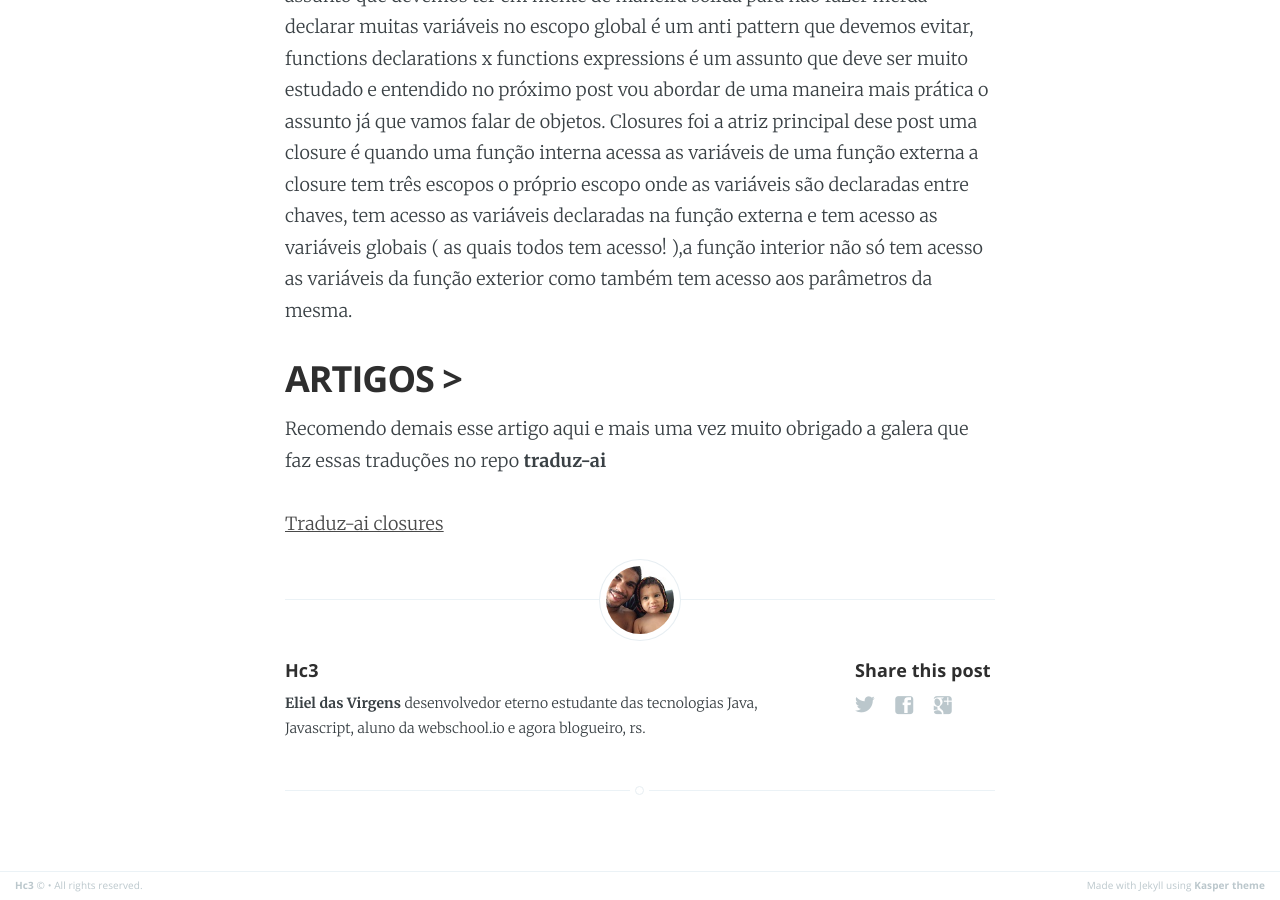
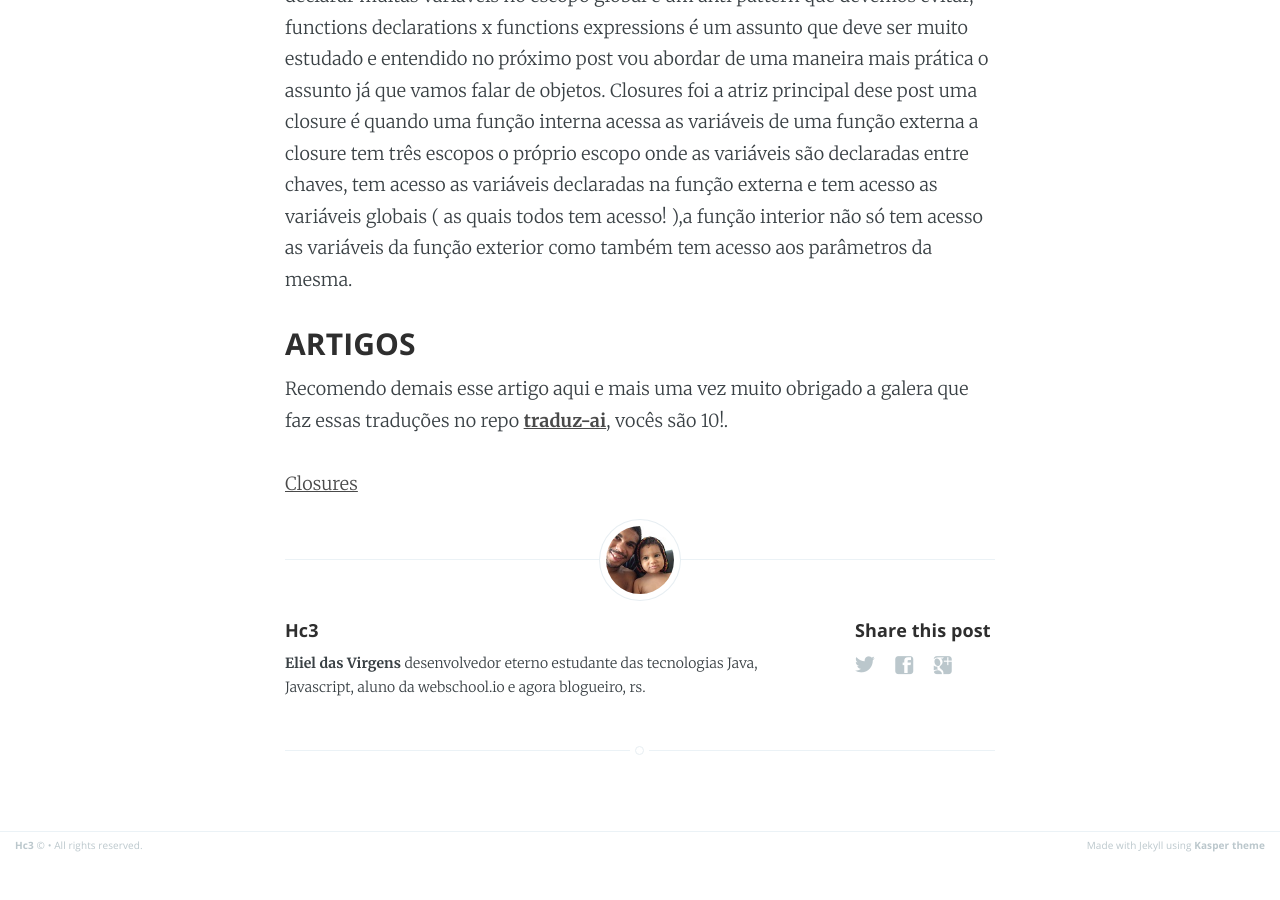
Before and after one commit to hc3/hc3.github.io, a Jekyll site: the page built from _posts/2016-07-22-anonymous-functions-scope-and-closures.markdown, in a window 1280 px wide and 900 px high, scrolled down 8973 px. Built offline with Jekyll 4.4.1, drawn with Linux system fonts in a browser that asks for light colours; after the commit the page ends 9832 px from its top, so only the background shows below that.

Commit message:
arrumando a casa

`````diff
--- a/_posts/2016-07-22-anonymous-functions-scope-and-closures.markdown
+++ b/_posts/2016-07-22-anonymous-functions-scope-and-closures.markdown
@@ -221,10 +221,10 @@ setTimer("Cookies are done!", 1000);
 ````
 quando a função for chamada a variável **doneMessage** exibirá a mensagem "OUCH!" , pois a closure pega o valor atual e não a referência passada.
 
-# RESUMO
+### RESUMO
 vou fazer um resumo do que entendi desse estudo já que abordei assuntos que serão muito utilizados durante o desenvolvimento, vamos começar com as funções anônimas que vão nos ajudar e muito quando chegarmos no assunto de callback vamos entender melhor como as funções anônimas são importantes. Scope é outro assunto que devemos ter em mente de maneira sólida para não fazer merda declarar muitas variáveis no escopo global é um anti pattern que devemos evitar, functions declarations x functions expressions é um assunto que deve ser muito estudado e entendido no próximo post vou abordar de uma maneira mais prática o assunto já que vamos falar de objetos. Closures foi a atriz principal dese post uma closure é quando uma função interna acessa as variáveis de uma função externa a closure tem três escopos o próprio escopo onde as variáveis são declaradas entre chaves, tem acesso as variáveis declaradas na função externa e tem acesso as variáveis globais ( as quais todos tem acesso! ),a função interior não só tem acesso as variáveis da função exterior como também tem acesso aos parâmetros da mesma.
 
-## ARTIGOS >
-Recomendo demais esse artigo aqui e mais uma vez muito obrigado a galera que faz essas traduções no repo **traduz-ai**
+### ARTIGOS
+Recomendo demais esse artigo aqui e mais uma vez muito obrigado a galera que faz essas traduções no repo [**traduz-ai**](https://github.com/ericdouglas/traduz-ai/tree/master/javascript), vocês são 10!.
 
-[Traduz-ai closures](https://github.com/ericdouglas/traduz-ai/blob/master/javascript/004-entenda-closures-no-javaScript-com-facilidade.md)
+[Closures](https://github.com/ericdouglas/traduz-ai/blob/master/javascript/004-entenda-closures-no-javaScript-com-facilidade.md)
`````
